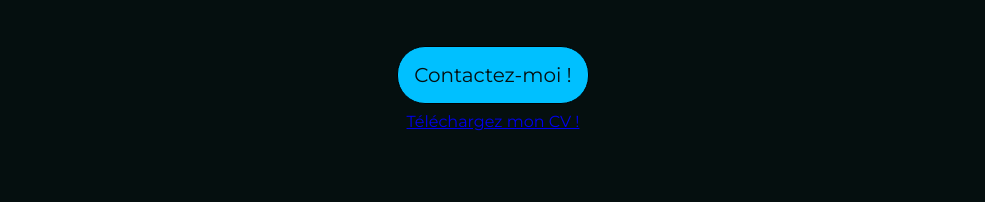
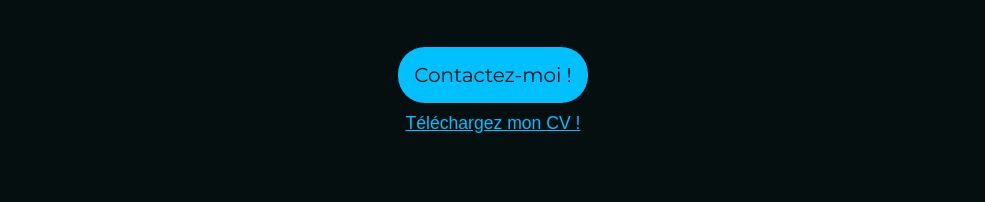
Before and after one commit to Guillaumedev69/portfolio, a React (Vite) app: page / in a window 1280 px wide. Shown: the part 1753-1955 px from the top of the page, without its empty margins (147-1132 px from the left). Built offline with nearby package versions, Linux system fonts and the light colour scheme; a web font is replaced by a local one.

Commit message:
essai avec style

```diff
--- a/src/components/BtnCv.jsx
+++ b/src/components/BtnCv.jsx
@@ -1,14 +1,11 @@
 import "../styles/BtnCv.scss";
-import Cv from "../../public/destree_guillaume_cv.pdf"
+import Cv from "../../public/destree_guillaume_cv.pdf";
 
 const BtnCv = () => {
   return (
     <div className="btnCv">
-      <a
-        href={Cv}
-        download={Cv}
-      >
-        Téléchargez mon CV !
+      <a href={Cv} download>
+        <button>Téléchargez mon CV !</button>
       </a>
     </div>
   );
```
